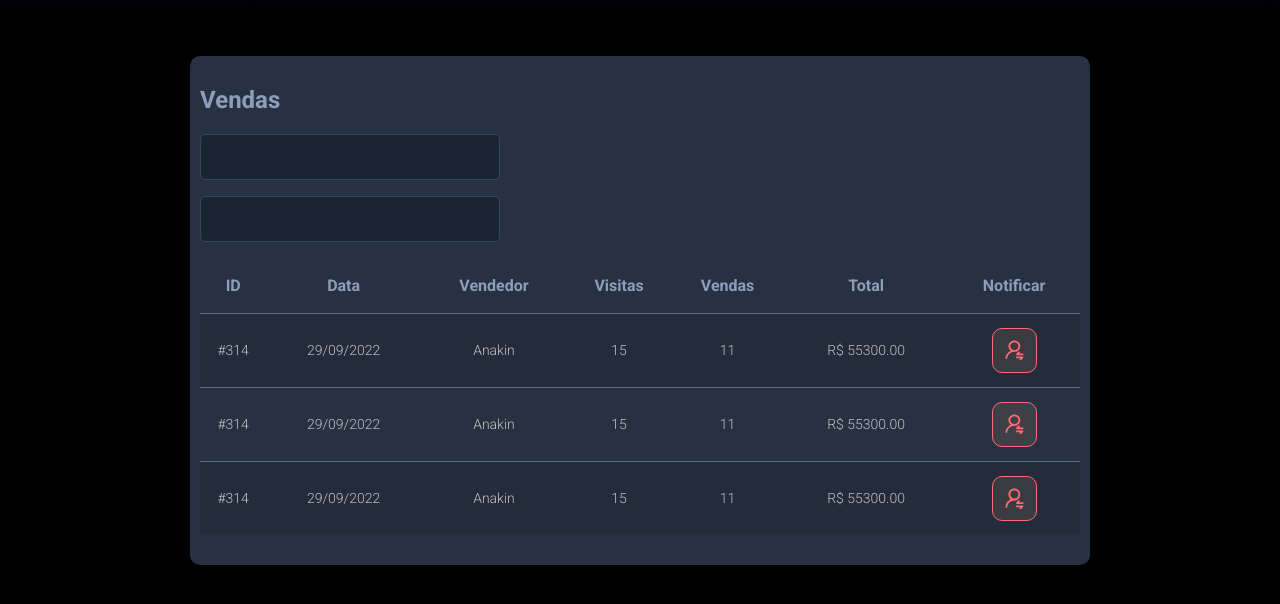
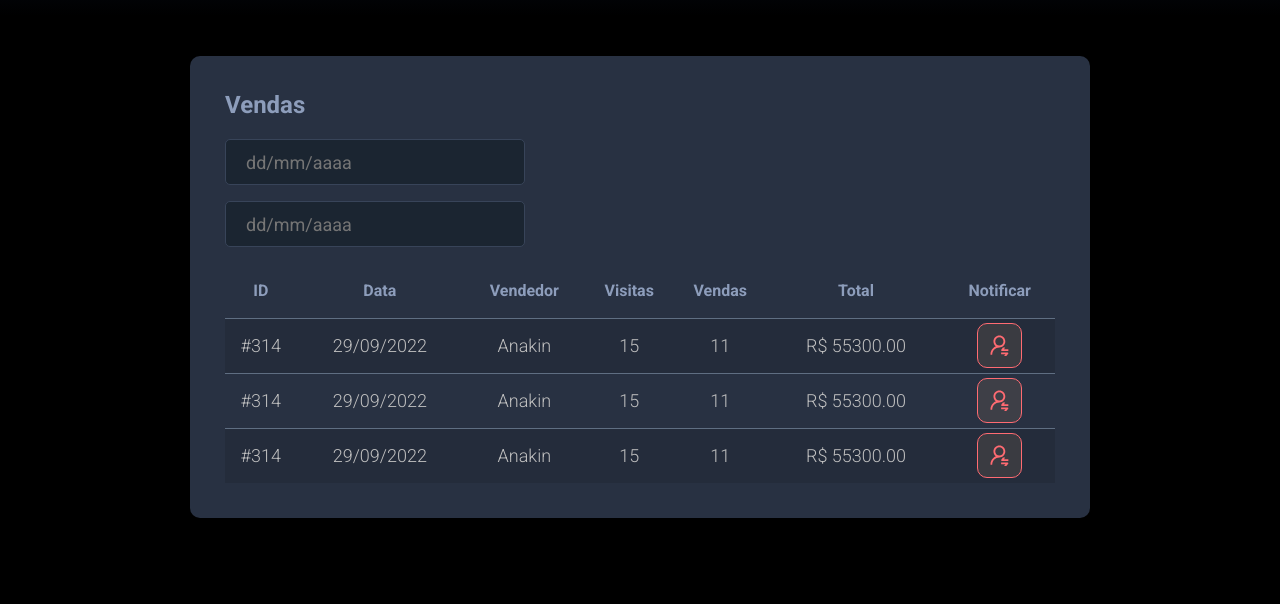
Before and after one commit to mmacedoaraujo/design-html-css-dsmeta, a plain HTML site: page index.html in a window 1280 px wide. Shown: the part 204-808 px from the top of the page. Drawn offline with Linux system fonts and the light colour scheme.

Commit message:
finished project for now

```diff
--- a/index.html
+++ b/index.html
@@ -24,10 +24,10 @@
                     <h2 class="dsmeta-sales-title">Vendas</h2>
                     <div>
                         <div class="dsmeta-form-control-container">
-                            <input class="dsmeta-form-control" type="text">
+                            <input class="dsmeta-form-control" placeholder="dd/mm/aaaa" type="text">
                         </div>
                         <div class="dsmeta-form-control-container">
-                            <input class="dsmeta-form-control" type="text">
+                            <input class="dsmeta-form-control" placeholder="dd/mm/aaaa" type="text">
                         </div>
                     </div>
                     <div>
--- a/styles.css
+++ b/styles.css
@@ -119,7 +119,7 @@ header {
 
 }
 
-.dsmeta-sales-table tbody tr:hover > td {
+.dsmeta-sales-table tbody tr:hover>td {
     background-color: #384459;
 }
 
@@ -158,8 +158,21 @@ header {
 }
 
 @media (min-width: 576px) {
+    .dsmeta-card {
+        padding: 35px;
+    }
+
     .show576 {
         display: table-cell;
+    }
+
+    .dsmeta-sales-table tbody tr {
+        height: 55px;
+
+    }
+
+    .dsmeta-sales-table tbody {
+        font-size: 18px;
     }
 }
 
```
